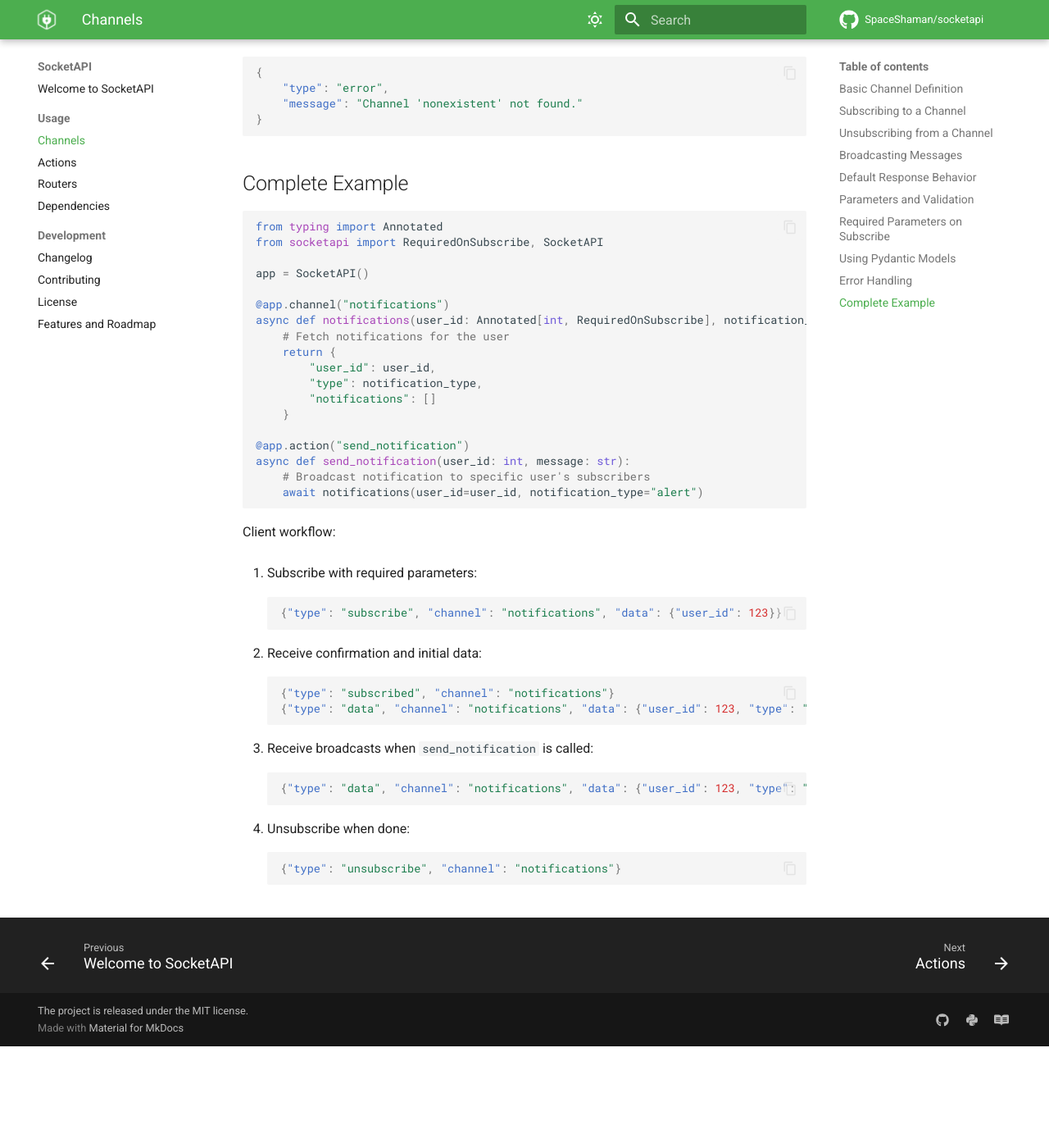
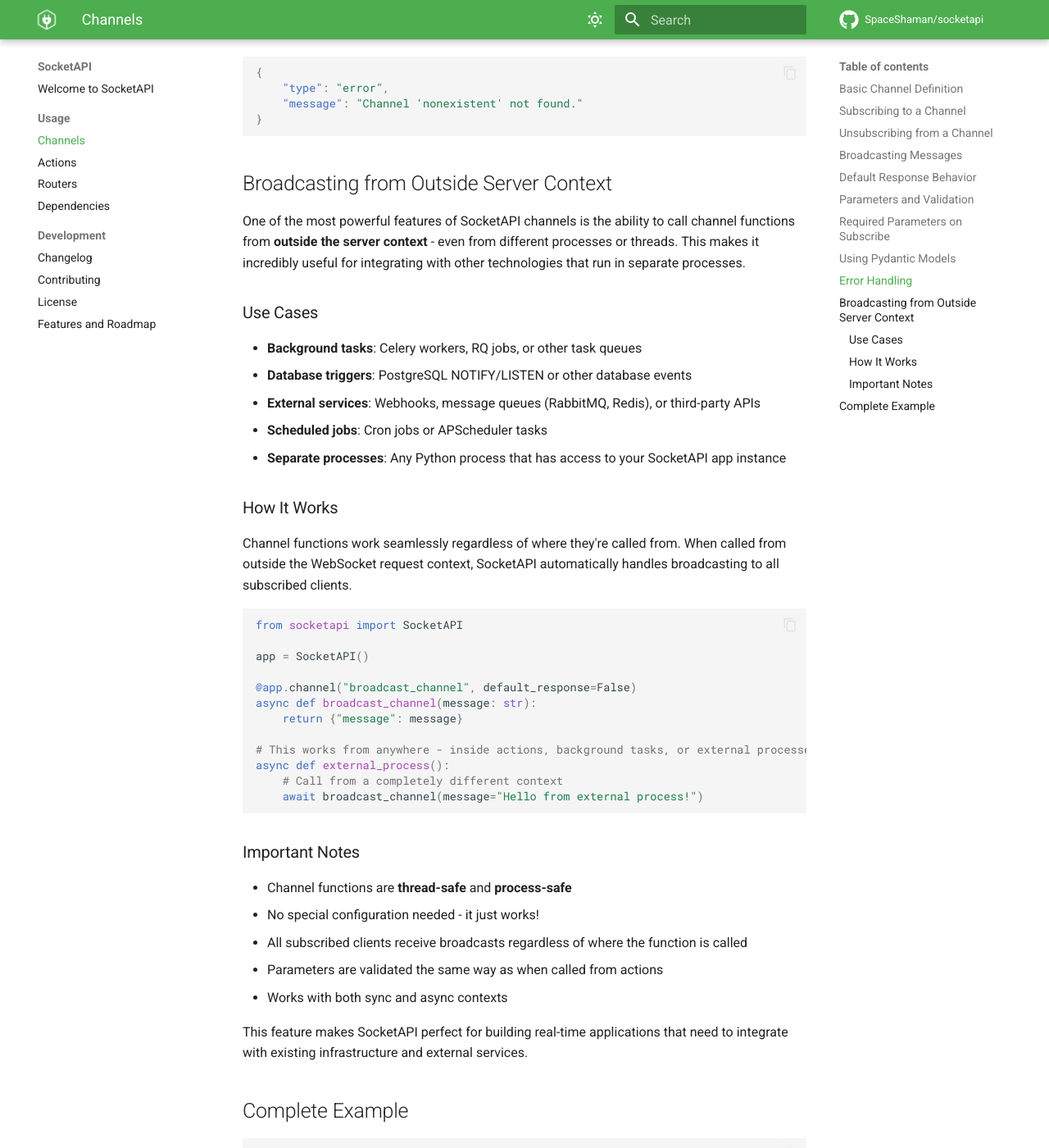
Before and after one commit to SpaceShaman/socketapi, an MkDocs documentation site: the page built from docs/Usage/channels.md, in a window 1280 px wide and 1400 px high, scrolled down 4365 px. Shown: the whole window at 82% size. Built offline with MkDocs 1.6.1 and Material for MkDocs 9.7.7, drawn with Linux system fonts in a browser that asks for light colours; comment, search, counter and statistics services are not loaded; before the commit the page ends 5641 px from its top, so only the background shows below that.

Commit message:
📝 (channels.md): add documentation for broadcasting from outside server context
Explain how to use SocketAPI channels from different processes or threads.

````diff
--- a/docs/Usage/channels.md
+++ b/docs/Usage/channels.md
@@ -209,6 +209,48 @@
 }
 ```
 
+## Broadcasting from Outside Server Context
+
+One of the most powerful features of SocketAPI channels is the ability to call channel functions from **outside the server context** - even from different processes or threads. This makes it incredibly useful for integrating with other technologies that run in separate processes.
+
+### Use Cases
+
+- **Background tasks**: Celery workers, RQ jobs, or other task queues
+- **Database triggers**: PostgreSQL NOTIFY/LISTEN or other database events
+- **External services**: Webhooks, message queues (RabbitMQ, Redis), or third-party APIs
+- **Scheduled jobs**: Cron jobs or APScheduler tasks
+- **Separate processes**: Any Python process that has access to your SocketAPI app instance
+
+### How It Works
+
+Channel functions work seamlessly regardless of where they're called from. When called from outside the WebSocket request context, SocketAPI automatically handles broadcasting to all subscribed clients.
+
+```python
+from socketapi import SocketAPI
+
+app = SocketAPI()
+
+@app.channel("broadcast_channel", default_response=False)
+async def broadcast_channel(message: str):
+    return {"message": message}
+
+# This works from anywhere - inside actions, background tasks, or external processes
+async def external_process():
+    # Call from a completely different context
+    await broadcast_channel(message="Hello from external process!")
+```
+
+
+### Important Notes
+
+- Channel functions are **thread-safe** and **process-safe**
+- No special configuration needed - it just works!
+- All subscribed clients receive broadcasts regardless of where the function is called
+- Parameters are validated the same way as when called from actions
+- Works with both sync and async contexts
+
+This feature makes SocketAPI perfect for building real-time applications that need to integrate with existing infrastructure and external services.
+
 ## Complete Example
 
 ```python
````
